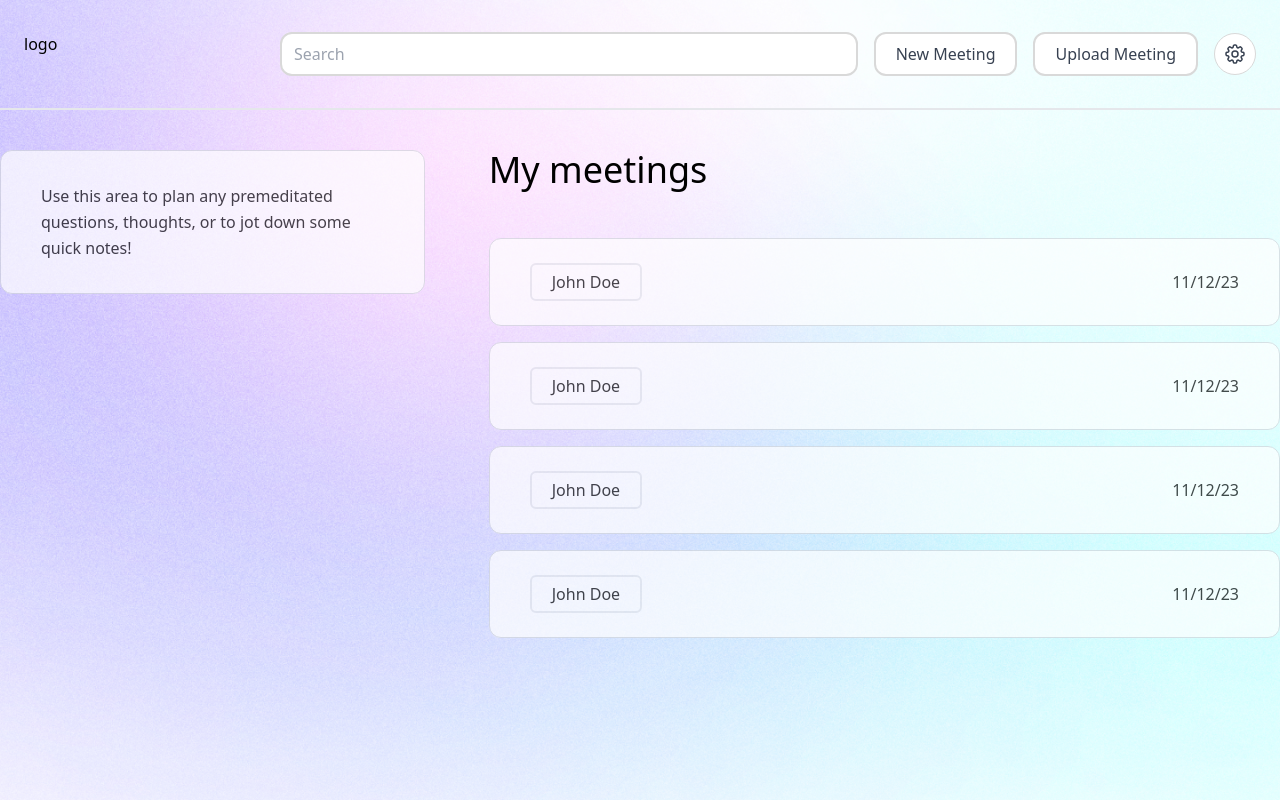
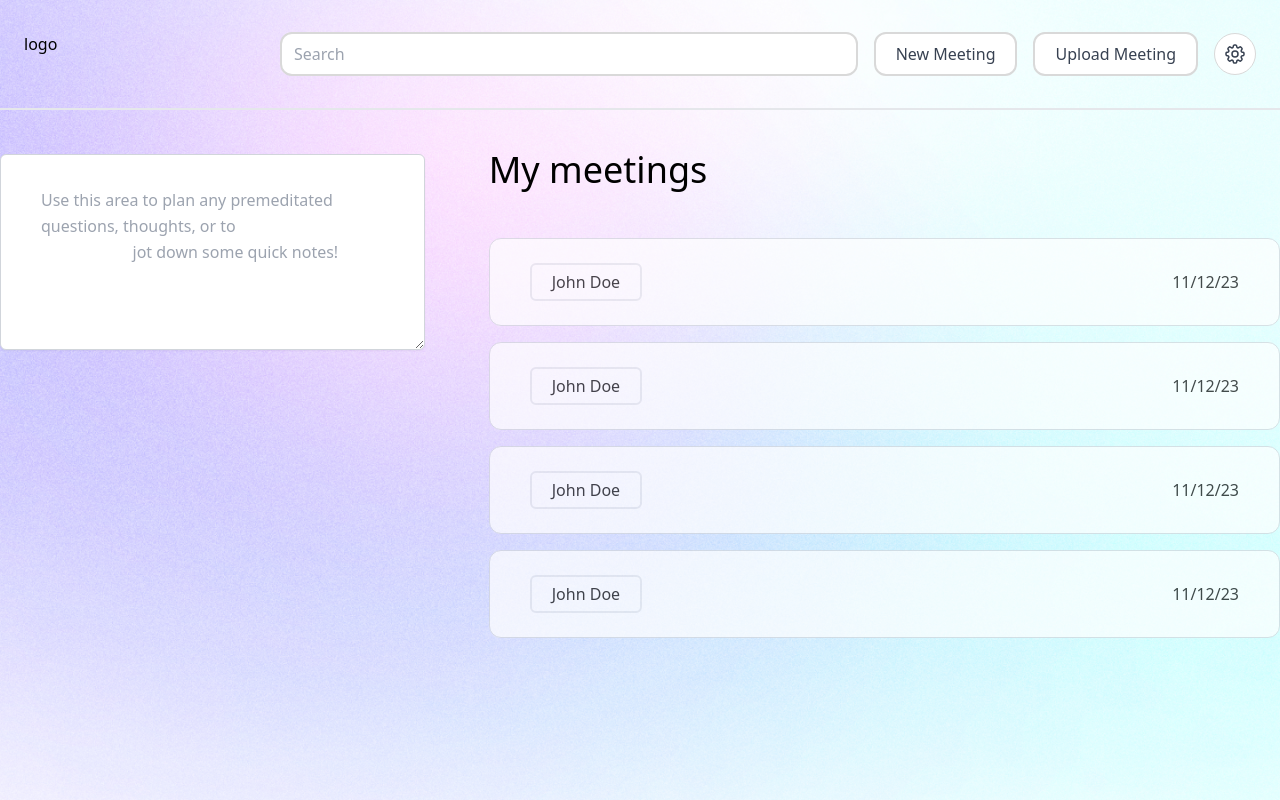
Before and after one commit to joycexjiang/treehacks-frontend, a Next.js app: page / in a window 1280 px wide. Built offline with nearby package versions, Linux system fonts and the light colour scheme; no server answers.

Commit message:
made the textarea editable

```diff
--- a/pages/index.tsx
+++ b/pages/index.tsx
@@ -3,8 +3,6 @@ import Head from "next/head";
 import Image from "next/image";
 
 import Layout from "../components/Layout";
-
-// TODO: make the textarea editable.
 
 const Home: NextPage = () => {
 
@@ -32,10 +30,20 @@ const Home: NextPage = () => {
       <div className="container mx-auto">
         <div className="pt-10 lg:grid md:grid-cols-11 gap-16">
           <div className="col-span-4">
-            <div className="border-gray-300 border-[1px] rounded-xl py-8 px-10 text-md leading-relaxed bg-white opacity-70 mb-6">
-              Use this area to plan any premeditated questions, thoughts, or to
-              jot down some quick notes!
-            </div>
+
+
+              <div className="mt-1">
+                    <textarea
+                      id="notepad"
+                      name="notepad"
+                      rows={5}
+                      className="min-h-80% mt-1 leading-relaxed block w-full rounded-md border-gray-300  border-[1px] shadow-sm focus:border-indigo-500 focus:ring-indigo-500 sm:text-md py-8 px-10 mb-6"
+                      placeholder="Use this area to plan any premeditated questions, thoughts, or to
+                      jot down some quick notes!"
+                      defaultValue={''}
+                    />
+                  </div>
+
           </div>
           <div className="col-span-7">
             <h1 className="text-4xl mb-12">My meetings</h1>
```
